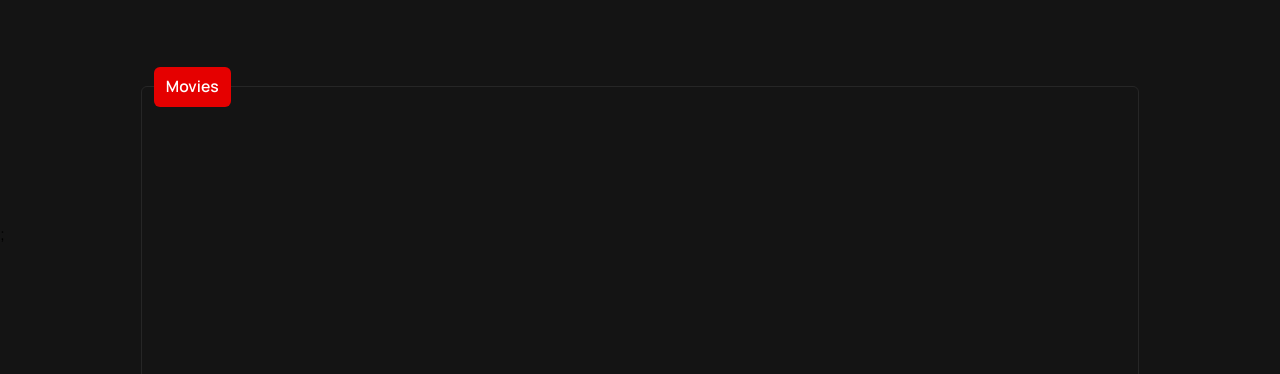
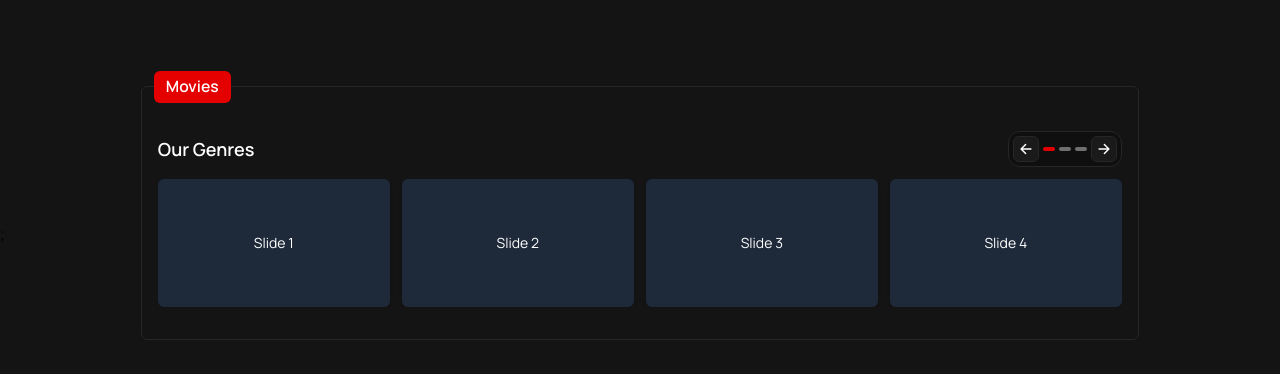
Before and after one commit to hardikdevaliya2006/Stream_Vibe, a React (Vite) app: page /Movies-Shows in a window 1280 px wide. Shown: the part 578-952 px from the top of the page. Built offline with nearby package versions, Linux system fonts and the light colour scheme; no server answers.

Commit message:
feat: Add MoviesGenresWrap component and integrate it into MoviesAndTVShow

```diff
--- a/src/Components/Common/MoviesAndTVStructure/MoviesAndTVStructure.jsx
+++ b/src/Components/Common/MoviesAndTVStructure/MoviesAndTVStructure.jsx
@@ -3,8 +3,8 @@
 const MoviesAndTVStructure = ({ frameName, children }) => {
   return (
     <section className="FrameWrap pb-4 my-18">
-      <div className="outerBox border relative rounded-md h-80 border-gray-15">
-        <div className="absolute left-3 -top-5 w-fit flex justify-center items-center text-white bg-red-45 px-3 py-2 rounded-md">
+      <div className="outerBox border relative rounded-md border-gray-15">
+        <div className="absolute left-3 -top-4 w-fit flex justify-center items-center text-white bg-red-45 px-3 py-1 rounded-md">
           <button className="font-semibold w-fit text-[0.98rem] cursor-pointer">
             {frameName}
           </button>
--- a/src/Components/Home/Movie-Categories/Navigator.jsx
+++ b/src/Components/Home/Movie-Categories/Navigator.jsx
@@ -2,8 +2,7 @@ import { IoArrowForwardOutline, IoArrowBackOutline } from "react-icons/io5";
 import { useGenreSlider } from "../../../context/GenreSliderContext";
 
 const Navigator = () => {
-  const { currentSlide, scrollLeft, scrollRight } =
-    useGenreSlider();
+  const { currentSlide, scrollLeft, scrollRight } = useGenreSlider();
 
   return (
     <div className="NavigatorWrap flex items-start justify-end w-full">
--- /dev/null
+++ b/src/Components/Movies-TV-Show/Movies-Section/Movies-Genres/MoviesGenresWrap.jsx
@@ -0,0 +1,87 @@
+import { Swiper, SwiperSlide } from "swiper/react";
+import { useRef, useState } from "react";
+import { Navigation } from "swiper/modules";
+import "swiper/css";
+import "swiper/css/navigation";
+import { IoArrowBackOutline, IoArrowForwardOutline } from "react-icons/io5";
+
+const MoviesGenresWrap = () => {
+  const swiperRef = useRef(null);
+  const prevRef = useRef(null);
+  const nextRef = useRef(null);
+
+  const slides = Array.from({ length: 8 }, (_, i) => `Slide ${i + 1}`);
+  const [activeGroup, setActiveGroup] = useState(0);
+
+  const slidesPerGroup = 2;
+  const totalGroups = Math.floor(slides.length / slidesPerGroup) - 1;
+
+  const [isBeginning, setIsBeginning] = useState(true);
+  const [isEnd, setIsEnd] = useState(false);
+
+  return (
+    <div className="w-full max-w-[1000px] mx-auto py-8 px-4">
+      <div className="slideHeader flex w-full items-center h-15 justify-between">
+        <div className="text-white text-lg font-semibold">Our Genres</div>
+        <div className="Navigtor flex items-center justify-center p-1 w-fit gap-1 text-white border-1 border-gray-15 rounded-xl bg-gray-06">
+          <button
+            ref={prevRef}
+            onClick={() => swiperRef.current.slidePrev()}
+            disabled={isBeginning}
+            className="LeftArrow hover:scale-105 transition-transform p-1 border-1 border-gray-15 rounded-md bg-gray-10 w-fit cursor-pointer"
+          >
+            <IoArrowBackOutline />
+          </button>
+          <ul className="flex items-center gap-1">
+            {Array.from({ length: totalGroups }).map((_, i) => (
+              <li
+                key={i}
+                onClick={() => {
+                  swiperRef.current.slideTo(i * slidesPerGroup);
+                }}
+                className={`text-xl transition ${
+                  i === activeGroup
+                    ? "bg-red-45 h-1 rounded-md w-3"
+                    : "bg-white/40 h-1 rounded-md w-3"
+                }`}
+              ></li>
+            ))}
+          </ul>
+          <button
+            ref={nextRef}
+            onClick={() => swiperRef.current.slideNext()}
+            disabled={isEnd}
+            className="RightArrow hover:scale-105 transition-transform p-1 border-1 border-gray-15 rounded-md bg-gray-10 w-fit cursor-pointer"
+          >
+            <IoArrowForwardOutline />
+          </button>
+        </div>
+      </div>
+      <Swiper
+        modules={[Navigation]}
+        spaceBetween={12}
+        slidesPerView={4}
+        slidesPerGroup={slidesPerGroup}
+        onBeforeInit={(swiper) => {
+          swiperRef.current = swiper;
+        }}
+        onSlideChange={(swiper) => {
+          const currentIndex = swiper.realIndex;
+          setActiveGroup(Math.floor(currentIndex / slidesPerGroup));
+          setIsBeginning(swiper.isBeginning);
+          setIsEnd(swiper.isEnd);
+        }}
+      >
+        {slides.map((slide, i) => (
+          <SwiperSlide key={i}>
+            <div className="bg-gray-800 text-white rounded-md h-32 flex items-center justify-center text-sm shadow-sm">
+              {slide}
+            </div>
+          </SwiperSlide>
+        ))}
+      </Swiper>
+    </div>
+  );
+};
+
+export default MoviesGenresWrap;
--- a/src/Page/MoviesAndTVShow.jsx
+++ b/src/Page/MoviesAndTVShow.jsx
@@ -3,6 +3,7 @@ import FooterWrap from "../Components/Common/Footer/FooterWrap";
 import MoviesAndTVStructure from "../Components/Common/MoviesAndTVStructure/MoviesAndTVStructure";
 import NavBarWrap from "../Components/Common/Navbar/NavBarWrap";
 import CarouselWrap from "../Components/Movies-TV-Show/Carousel/CarouselWrap";
+import MoviesGenresWrap from "../Components/Movies-TV-Show/Movies-Section/Movies-Genres/MoviesGenresWrap";
 
 const MoviesAndTVShow = () => {
   return (
@@ -13,7 +14,9 @@ const MoviesAndTVShow = () => {
         </header>
         <div className="Main xl:max-w-[78vw] lg:max-w-[80vw] lg:m-auto md:py-8 mx-4">
           <CarouselWrap></CarouselWrap>
-          <MoviesAndTVStructure frameName={"Movies"}></MoviesAndTVStructure>
+          <MoviesAndTVStructure frameName={"Movies"}>
+            <MoviesGenresWrap></MoviesGenresWrap>
+          </MoviesAndTVStructure>
           <MoviesAndTVStructure frameName={"Shows"}></MoviesAndTVStructure>
           <CallToActionWrap></CallToActionWrap>
         </div>
```
Also changed, not shown: vite.config.js (+5 -5 lines).
